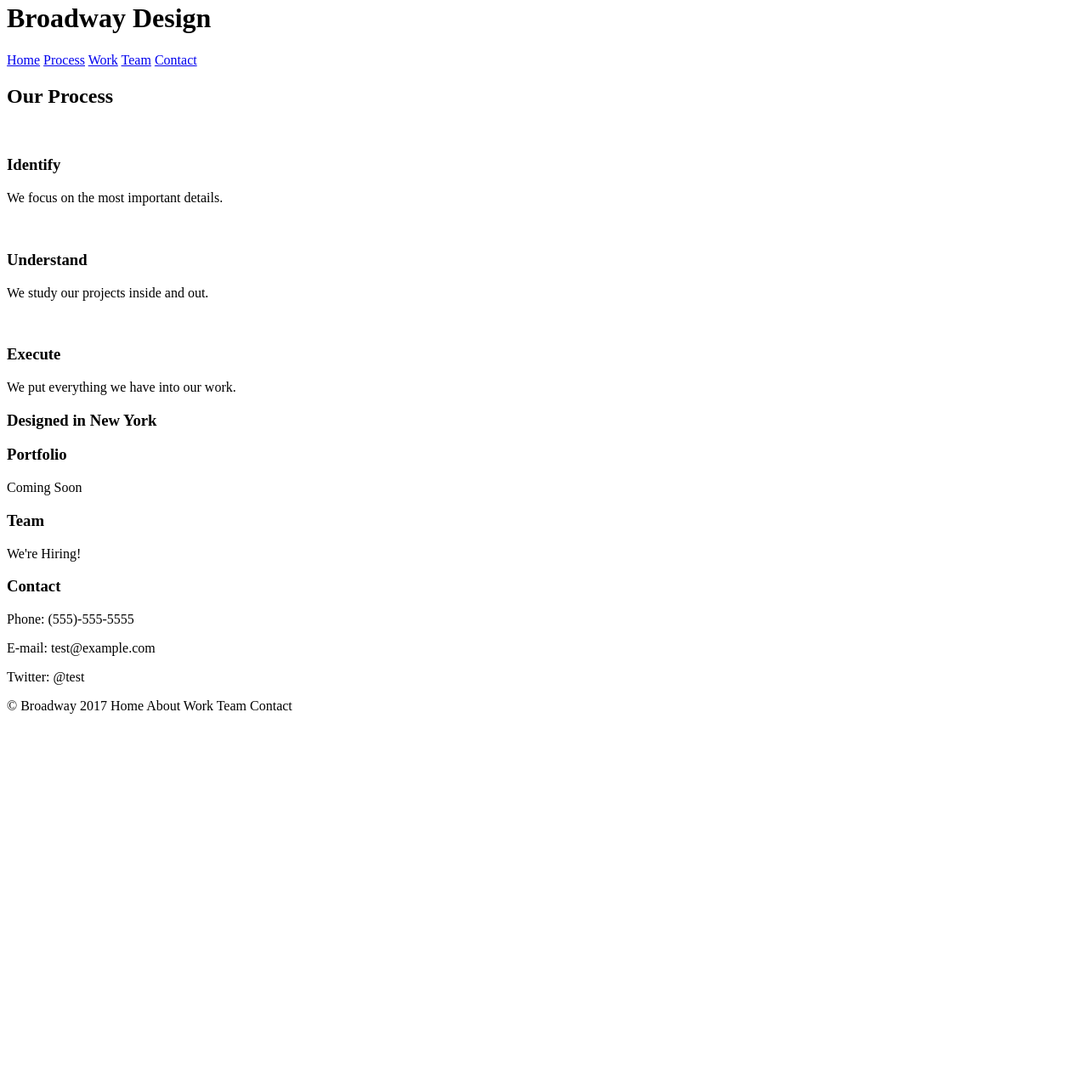
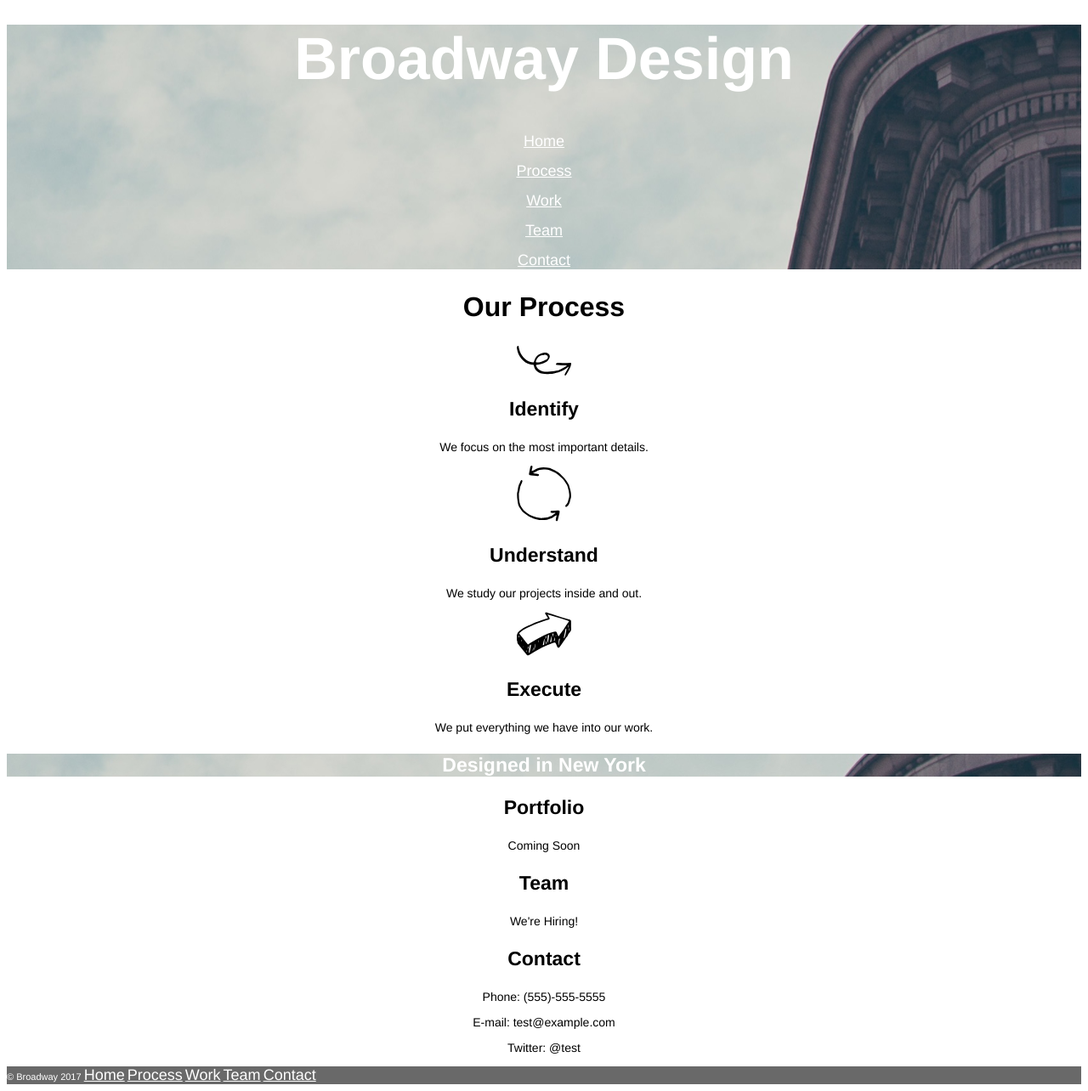
Before and after one commit to WennDann/BroadwayDesign, a plain HTML site: page index.html in a window 1280 px wide. Shown: the part 18-1302 px from the top of the page at 85% size. Before the commit the page ends 874 px from the top, so only its background shows below. Drawn offline with Linux system fonts and the light colour scheme.

Commit message:
final commit

```diff
--- a/index.html
+++ b/index.html
@@ -6,31 +6,52 @@
     <link href="resources/css/style.css" type="text/css" rel="stylesheet">
   </head>
   <body>
+    <div id="home" class="flatiron">
       <h1>Broadway Design</h1>
-    <a href="#">Home</a>
-    <a href="#">Process</a>
-    <a href="#">Work</a>
-    <a href="#">Team</a>
-    <a href="#">Contact</a>
+      <p><a href="#home">Home</a></p>
+      <p><a href="#process">Process</a></p>
+      <p><a href="#work">Work</a></p>
+      <p><a href="#team">Team</a></p>
+      <p><a href="#contact">Contact</a></p>
+    </div>
+    <div id="process">
       <h2>Our Process</h2>
-    <p><img src="" alt=""></p>
+      <p><img src="resources/icons/identify.svg" alt="identify icon"></p>
       <h3>Identify</h3>
       <p>We focus on the most important details.</p>
-    <p><img src="" alt=""></p>
+      <p><img src="resources/icons/understand.svg" alt="understand icon"></p>
       <h3>Understand</h3>
       <p>We study our projects inside and out.</p>
-    <p><img src="" alt=""></p>
+      <p><img src="resources/icons/execute.svg" alt="execute icon"></p>
       <h3>Execute</h3>
       <p>We put everything we have into our work.</p>
-    <h3 class="white">Designed in New York</h3>
+      <div class="flatiron">
+        <h3>Designed in New York</h3>
+      </div>
+    </div>
+    <div id="work">
       <h3>Portfolio</h3>
       <p>Coming Soon</p>
+    </div>
+    <div id="team">
       <h3>Team</h3>
       <p>We're Hiring!</p>
+    </div>
+    <div id="contact">
       <h3>Contact</h3>
       <p>Phone: (555)-555-5555</p>
       <p>E-mail: test@example.com</p>
       <p>Twitter: @test</p>
-    <p class="copyright">&copy; Broadway 2017 Home About Work Team Contact</p>
+    </div>
+    <div class="footer">
+      <div class="copyright">
+        &copy; Broadway 2017
+        <a href="#home">Home</a>
+        <a href="#process">Process</a>
+        <a href="#work">Work</a>
+        <a href="#team">Team</a>
+        <a href="#contact">Contact</a>
+      </div>
+    </div>
   </body>
 </html>
--- a/resources/css/style.css
+++ b/resources/css/style.css
@@ -0,0 +1,45 @@
+body {
+  text-align: center;
+  font-family: helvetica;
+}
+
+h1, h2, h3 {
+  font-weight: bold;
+}
+
+h1 {
+  font-size: 70px;
+}
+
+h2 {
+  font-size: 32px;
+}
+
+h3 {
+  font-size: 23px;
+}
+
+a {
+  color: white;
+  font-size: 18px;
+}
+
+p {
+  font-size: 14px;
+}
+
+.flatiron {
+  color: white;
+  background-image: url('../images/the-flatiron-building.png');
+}
+
+.copyright {
+  font-size: 11px;
+  color: white;
+
+}
+
+.footer {
+  text-align: left;
+  background-color: dimgray;
+}
```
Lines whose indentation alone changed are shown as unchanged.
